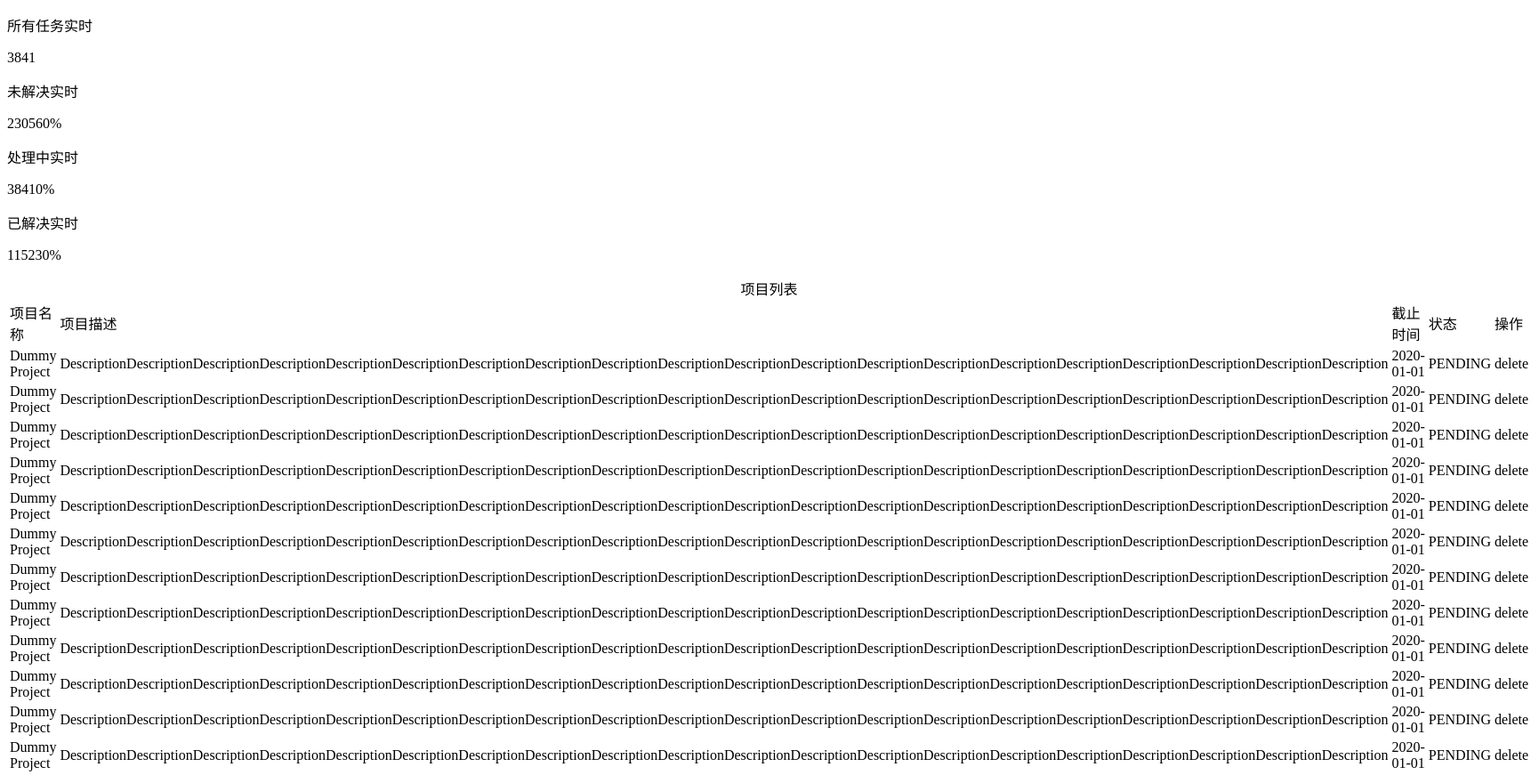
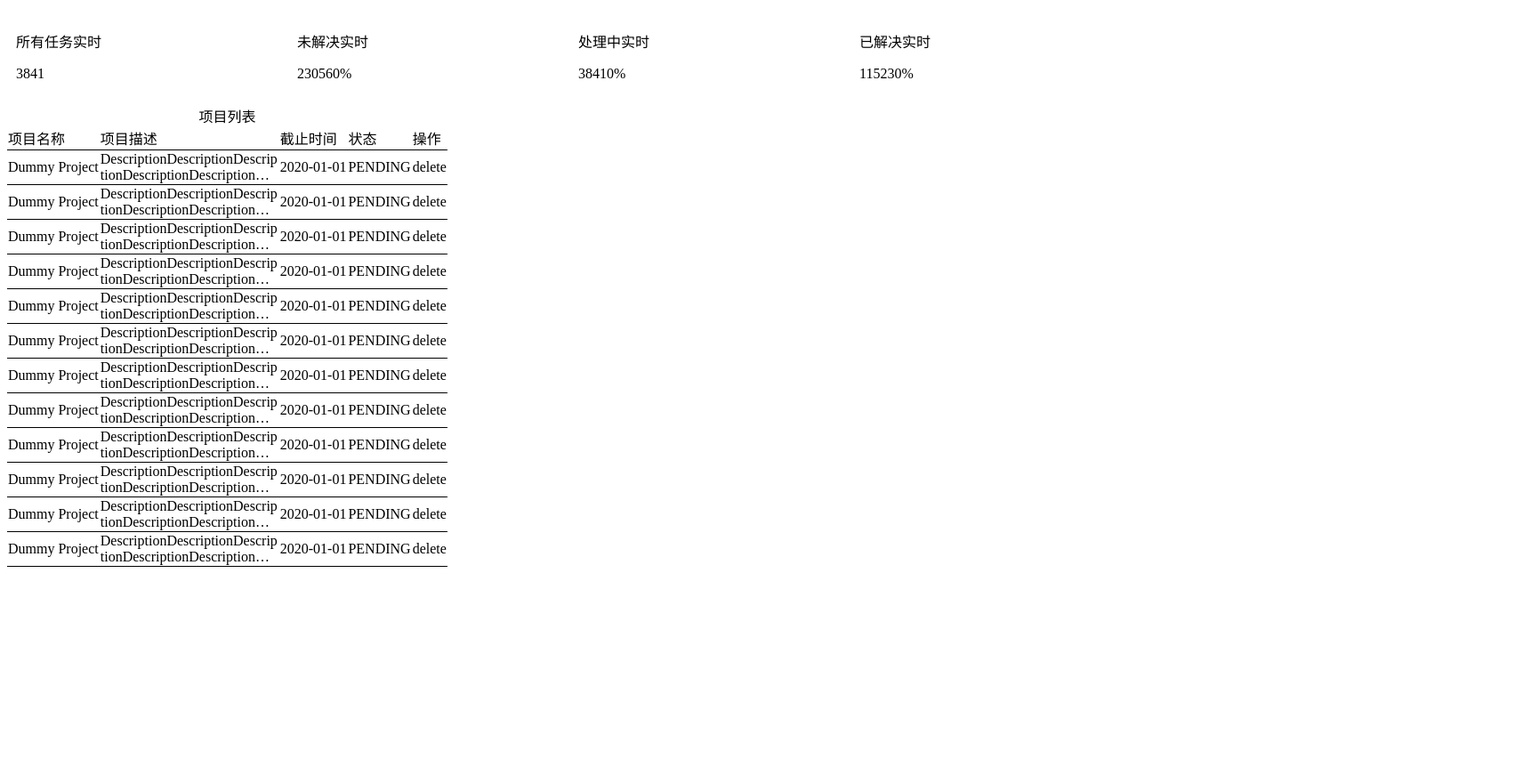
Before and after one commit to meizhu812/project-manager, a website: page public/index.html in a window 1280 px wide. Shown: the whole page at 89% size, 1721 px wide, since content can reach past the window. After the commit the page ends 800 px from the top, so only its background shows below. Drawn offline with Linux system fonts and the light colour scheme.

Commit message:
[mz]-init-#1-add basic css

```diff
--- a/public/index.css
+++ b/public/index.css
@@ -0,0 +1,27 @@
+html{
+  min-width: 1024px;
+}
+#projects-overview{
+  display: flex;
+  flex-direction: row;
+  justify-content: space-around;
+}
+.overview-card {
+  flex: 1 1 300px;
+  margin:10px;
+}
+#projects-details table{
+  border-collapse: collapse;
+}
+#projects-details tr{
+  border-bottom: 1px solid;
+}
+#projects-details tr td:nth-child(2) {
+  width: 200px;
+  overflow : hidden;
+  text-overflow: ellipsis;
+  display: -webkit-box;
+  -webkit-line-clamp: 2;
+  -webkit-box-orient: vertical;
+  word-break:break-all;
+}
--- a/public/index.html
+++ b/public/index.html
@@ -3,9 +3,10 @@
 <head>
   <meta charset="UTF-8">
   <title>项目管理</title>
+  <link href="./index.css" rel="stylesheet"/>
 </head>
 <body>
-<header id="overview">
+<div id="projects-overview">
   <div class="overview-card">
     <p><span class="projects-type">所有任务</span><span class="card-tag">实时</span></p>
     <p><span class="projects-count">3841</span><span class="projects-percentage"></span></p>
@@ -22,7 +23,8 @@
     <p><span class="projects-type">已解决</span><span class="card-tag">实时</span></p>
     <p><span class="projects-count">1152</span><span class="projects-percentage">30%</span></p>
   </div>
-</header>
+</div>
+<div id="projects-details">
   <table>
     <caption>项目列表</caption>
     <thead>
@@ -145,5 +147,6 @@
     </tr>
     </tbody>
   </table>
+</div>
 </body>
 </html>
```
Lines whose indentation alone changed are shown as unchanged.
